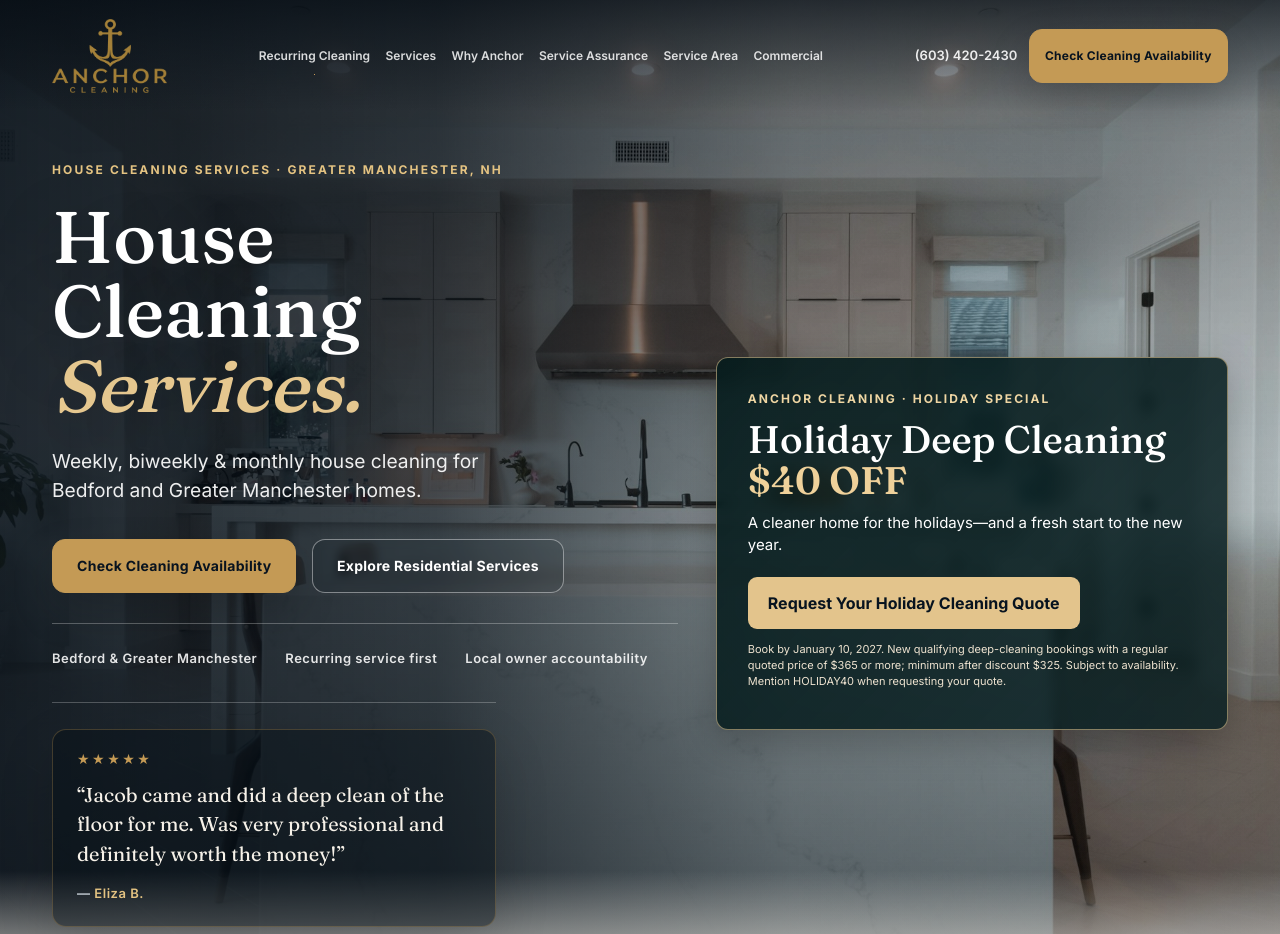
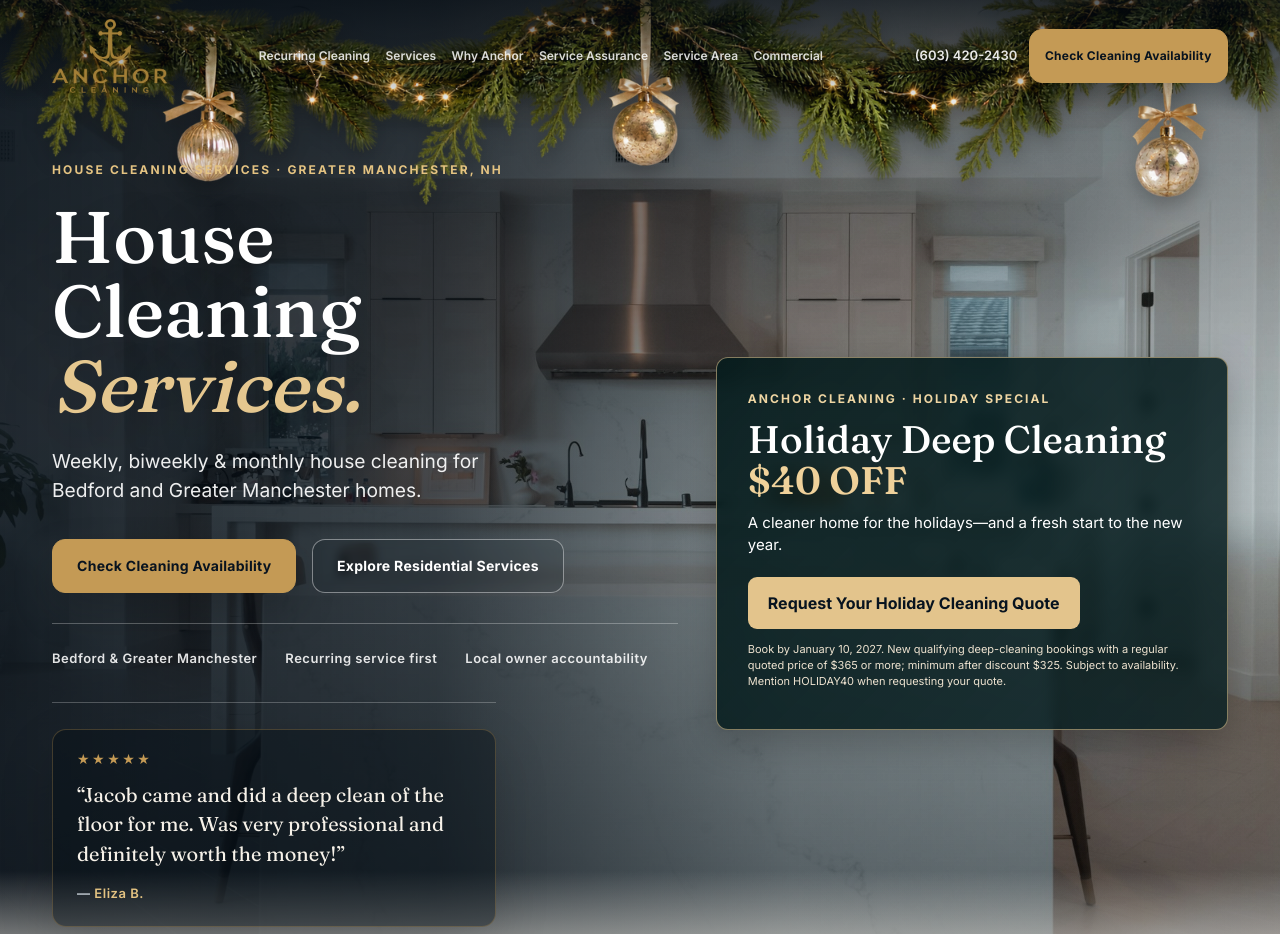
Before and after one commit to pulseforgeatmns-ops/anchor-cleaning, a plain HTML site: page residential/index.html in a window 1280 px wide. Shown: the top 934 px of the page. Drawn offline with Linux system fonts and the light colour scheme.

Commit message:
Connect uploaded evergreen garland image to holiday preview

```diff
--- a/residential/index.html
+++ b/residential/index.html
@@ -177,7 +177,7 @@ document.addEventListener('submit', function (event) {
 </style>
 <style id="holiday-photographic-garland">
 /* Photographic transparent PNG: visually draped in the room, never in front of navigation. */
-.hero.holiday-active .holiday-garland-photo{position:absolute;z-index:2;top:0;left:0;width:100%;height:clamp(125px,16vw,230px);pointer-events:none;background-image:url('../assets/holiday/anchor-evergreen-garland-2026.png');background-repeat:no-repeat;background-size:100% auto;background-position:center top;filter:drop-shadow(0 8px 9px rgba(0,0,0,.24));}
+.hero.holiday-active .holiday-garland-photo{position:absolute;z-index:2;top:0;left:0;width:100%;height:clamp(125px,16vw,230px);pointer-events:none;background-image:url('../assets/anchor-evergreen-garland-2026(1).png');background-repeat:no-repeat;background-size:100% auto;background-position:center top;filter:drop-shadow(0 8px 9px rgba(0,0,0,.24));}
 .hero.holiday-active .hero-inner{position:relative;z-index:3}
 @media(max-width:700px){.hero.holiday-active .holiday-garland-photo{height:105px;background-size:auto 105px;background-position:center top;opacity:.92}}
 </style>
```
